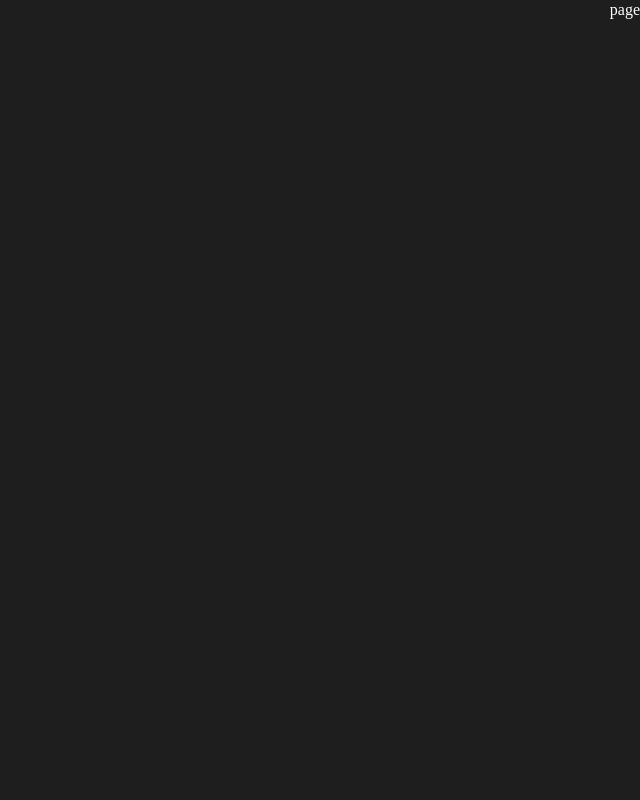
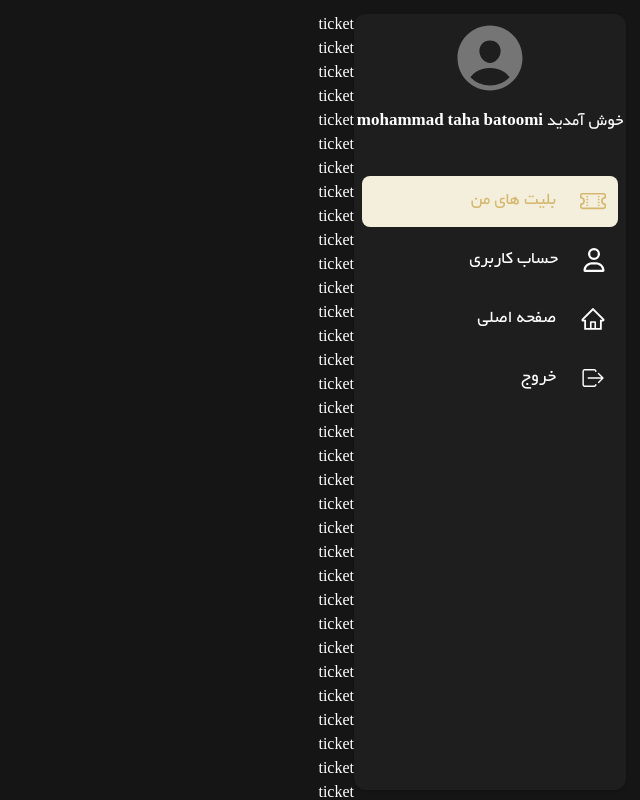
Before and after one commit to MohammadTahaBatoomi/rayyan, a Next.js app: page /dashboard/ticket in a window 1280 px wide. Shown: the top 800 px of the page, without its empty margins (640-1280 px from the left). Built offline with nearby package versions, Linux system fonts and the light colour scheme.

Commit message:
code & config sidebar-dashboard

```diff
--- a/src/app/dashboard/layout.tsx
+++ b/src/app/dashboard/layout.tsx
@@ -1,13 +1,21 @@
-// components/Layout.tsx or app/layout.tsx if using App Router
+'use client'
 
-type LayoutProps = {
-    children: React.ReactNode;
-  };
+import Sidebar from '@/components/dashboard/sidebar'
+import { usePathname } from 'next/navigation'
+import { ReactNode } from 'react'
 
-  export default function Layout({ children }: LayoutProps) {
-    return (
-      <main>
-        {children}
-      </main>
-    );
-  }
+const DashboardLayout = ({ children }: { children: ReactNode }) => {
+  const pathname = usePathname()
+
+  // فقط زمانی که مسیر دقیقا /dashboard نیست، سایدبار نشون داده بشه
+  const showSidebar = pathname !== '/dashboard'
+
+  return (
+    <div className="flex bg-[#151515] p-3.5 overflow-none">
+      {showSidebar && <Sidebar />}
+      <div className="flex-1">{children}</div>
+    </div>
+  )
+}
+
+export default DashboardLayout
--- a/src/app/dashboard/page.tsx
+++ b/src/app/dashboard/page.tsx
@@ -1,9 +1,9 @@
-"use client";
+'use client'
 
-import { useRouter } from "next/navigation"; // تغییر این خط
-import React, { useState, useEffect } from "react";
+import { useRouter } from "next/navigation";
+import { useEffect, useState } from "react";
 
-const Page: React.FC = () => {
+const Page = () => {
   const [loading, setLoading] = useState(true);
   const router = useRouter();
 
@@ -12,13 +12,11 @@ const Page: React.FC = () => {
       setLoading(false);
       router.push("/dashboard/ticket");
     }, 2000);
-
     return () => clearTimeout(timer);
   }, [router]);
 
-  if (loading) {
   return (
-      <div className="flex flex-col items-center justify-center h-screen bg-[#151515]">
+    <div className="flex flex-col items-center justify-center h-screen bg-[#151515] text-white">
       <img
         src="/images/landing/loading.ac091c47a714fb287b8c.png"
         alt="Loading..."
@@ -27,9 +25,6 @@ const Page: React.FC = () => {
       <p className="text-lg"> موسسه فرهنگی هنری رَیّان</p>
     </div>
   );
-  }
-
-  return null; // در غیر این صورت، می‌توانید چیزی را برگردانید
 };
 
 export default Page;
--- a/src/app/dashboard/ticket/page.tsx
+++ b/src/app/dashboard/ticket/page.tsx
@@ -1,8 +1,11 @@
-import React from 'react'
+import React, { Fragment } from 'react'
+import Ticket from '@/components/dashboard/ticket'
 
 function page() {
   return (
-    <div>page</div>
+    <Fragment>
+      <Ticket />
+    </Fragment>
   )
 }
 
--- a/src/app/styles/globals.css
+++ b/src/app/styles/globals.css
@@ -30,4 +30,6 @@ body {
   padding: 0;
   margin: 0;
   box-sizing: border-box;
+  width: 100%;
+  height: 100%;
 }
--- /dev/null
+++ b/src/components/alert/loguot.tsx
@@ -0,0 +1,9 @@
+import React from 'react'
+
+function loguot() {
+  return (
+    <div>loguot</div>
+  )
+}
+
+export default loguot
--- /dev/null
+++ b/src/components/dashboard/sidebar.tsx
@@ -0,0 +1,180 @@
+import React, { useState, useEffect } from "react";
+import { motion, AnimatePresence } from "framer-motion";
+import { IoPersonCircle } from "react-icons/io5";
+import { FaRegUser } from "react-icons/fa6";
+import { AiOutlineHome } from "react-icons/ai";
+import { IoIosLogOut } from "react-icons/io";
+import { BsTicketPerforated } from "react-icons/bs";
+import Link from "next/link";
+import { usePathname } from "next/navigation";
+
+const desktopVariants = {
+  hidden: { x: -300, opacity: 0 },
+  visible: { x: 0, opacity: 1, transition: { duration: 0.5 } },
+  exit: { x: -300, opacity: 0, transition: { duration: 0.3 } },
+};
+
+const mobileVariants = {
+  hidden: { y: 100, opacity: 0 },
+  visible: { y: 0, opacity: 1, transition: { duration: 0.5 } },
+  exit: { y: 100, opacity: 0, transition: { duration: 0.3 } },
+};
+
+function Sidebar() {
+  const pathname = usePathname();
+
+  const [isMobile, setIsMobile] = useState(false);
+
+  useEffect(() => {
+    function checkMobile() {
+      setIsMobile(window.innerWidth <= 768);
+    }
+    checkMobile();
+
+    window.addEventListener("resize", checkMobile);
+    return () => window.removeEventListener("resize", checkMobile);
+  }, []);
+
+  const isTicketsActive = pathname?.startsWith("/dashboard/ticket");
+  const isAccountActive = pathname?.startsWith("/dashboard/profile");
+  const isHomeActive = pathname === "/";
+
+  return (
+    <>
+      <AnimatePresence mode="wait">
+        {!isMobile ? (
+          <motion.div
+            key="desktopSidebar"
+            initial="hidden"
+            animate="visible"
+            exit="exit"
+            variants={desktopVariants}
+            className="w-68 h-[97vh] bg-[var(--color-black)] shadow-sm rounded-xl"
+          >
+            <div className="flex justify-center items-center pt-1">
+              <IoPersonCircle className="w-20 h-20 text-[#757575]" />
+            </div>
+            <p className="text-center text-[17px] mt-3 font-bold">
+              خوش آمدید <span>mohammad taha batoomi</span>
+            </p>
+            <ul className="mt-10 px-2">
+              <Link href="/dashboard/ticket">
+                <li
+                  className={`flex items-center justify-start gap-6 text-[18px] font-bold mb-2 cursor-pointer p-3 rounded-lg ${
+                    isTicketsActive
+                      ? "text-[var(--color-yellow)] bg-[#f4efdc]"
+                      : ""
+                  }`}
+                >
+                  <BsTicketPerforated className="text-[26px]" />
+                  بلیت های من
+                </li>
+              </Link>
+              <Link href="/dashboard/profile">
+                <li
+                  className={`flex items-center justify-start gap-6 text-[18px] font-bold mb-2 cursor-pointer p-3 rounded-lg ${
+                    isAccountActive
+                      ? "text-[var(--color-yellow)] bg-[#f4efdc]"
+                      : ""
+                  }`}
+                >
+                  <FaRegUser className="text-[24px]" />
+                  حساب کاربری
+                </li>
+              </Link>
+              <Link href="/">
+                <li className="flex items-center justify-start gap-6 text-[18px] font-bold mb-2 cursor-pointer p-3 rounded-lg">
+                  <AiOutlineHome className="text-[26px]" />
+                  صفحه اصلی
+                </li>
+              </Link>
+              <li className="flex items-center justify-start gap-6 text-[18px] font-bold mb-2 cursor-pointer p-3 rounded-lg">
+                <IoIosLogOut className="text-[26px]" />
+                خروج
+              </li>
+            </ul>
+          </motion.div>
+        ) : (
+          <>
+            <motion.div
+              key="mobileProfile"
+              initial={{ y: -100, opacity: 0 }}
+              animate={{ y: 0, opacity: 1 }}
+              exit={{ y: -100, opacity: 0 }}
+              className="fixed top-4 left-3 right-3 bg-[var(--color-black)] rounded-xl py-2 px-4 z-50"
+            >
+              <div className="flex items-center justify-between">
+                <div className="flex items-center gap-2">
+                  <IoPersonCircle className="w-8 h-8 text-[#757575]" />
+                  <span className="text-[13px] font-bold text-white"><span>mohammad taha batoomi</span> خوش آمدید</span>
+                </div>
+                <Link href="/" className="flex items-center">
+                  <AiOutlineHome className="text-xl text-[#757575]" />
+                </Link>
+              </div>
+            </motion.div>
+            <motion.div
+              key="mobileSidebar"
+              initial="hidden"
+              animate="visible"
+              exit="exit"
+              variants={mobileVariants}
+              className="fixed bottom-4 left-3 right-3 bg-[var(--color-black)] rounded-xl flex justify-around items-center h-14 z-50"
+            >
+              <Link
+                href="/dashboard/ticket"
+                className="flex flex-col items-center justify-center text-[14px]"
+              >
+                <BsTicketPerforated
+                  className={`text-2xl mb-1 ${
+                    isTicketsActive
+                      ? "text-[var(--color-yellow)]"
+                      : "text-[#757575]"
+                  }`}
+                />
+                <span
+                  className={
+                    isTicketsActive
+                      ? "text-[var(--color-yellow)]"
+                      : "text-[#757575]"
+                  }
+                >
+                </span>
+              </Link>
+              <Link
+                href="/dashboard/profile"
+                className="flex flex-col items-center justify-center text-[14px]"
+              >
+                <FaRegUser
+                  className={`text-2xl mb-1 ${
+                    isAccountActive
+                      ? "text-[var(--color-yellow)]"
+                      : "text-[#757575]"
+                  }`}
+                />
+                <span
+                  className={
+                    isAccountActive
+                      ? "text-[var(--color-yellow)]"
+                      : "text-[#757575]"
+                  }
+                >
+                </span>
+              </Link>
+              <button
+                className="flex flex-col items-center justify-center text-[#757575] text-[14px]"
+                onClick={() => {
+                  alert("خروج انجام شد");
+                }}
+              >
+                <IoIosLogOut className="text-2xl mb-1" />
+              </button>
+            </motion.div>
+          </>
+        )}
+      </AnimatePresence>
+    </>
+  );
+}
+
+export default Sidebar;
--- a/src/components/dashboard/ticket.tsx
+++ b/src/components/dashboard/ticket.tsx
@@ -1,9 +1,48 @@
 import React from 'react'
 
 function ticket() {
-  return (
-    <div>ticket</div>
-  )
+  return <>
+
+  <div>ticket</div>
+  <div>ticket</div>
+  <div>ticket</div>
+  <div>ticket</div>
+  <div>ticket</div>
+  <div>ticket</div>
+  <div>ticket</div>
+  <div>ticket</div>
+  <div>ticket</div>
+  <div>ticket</div>
+  <div>ticket</div>
+  <div>ticket</div>
+  <div>ticket</div>
+  <div>ticket</div>
+  <div>ticket</div>
+  <div>ticket</div>
+  <div>ticket</div>
+  <div>ticket</div>
+  <div>ticket</div>
+  <div>ticket</div>
+  <div>ticket</div>
+  <div>ticket</div>
+  <div>ticket</div>
+  <div>ticket</div>
+  <div>ticket</div>
+  <div>ticket</div>  <div>ticket</div>
+  <div>ticket</div>
+  <div>ticket</div>
+  <div>ticket</div>
+  <div>ticket</div>  <div>ticket</div>
+  <div>ticket</div>
+  <div>ticket</div>
+  <div>ticket</div>
+  <div>ticket</div>
+  <div>ticket</div>
+  <div>ticket</div>
+  <div>ticket</div>
+
+  </>
+
 }
 
 export default ticket
--- a/src/components/landing/hero-section.tsx
+++ b/src/components/landing/hero-section.tsx
@@ -1,5 +1,5 @@
 import Link from "next/link";
-import Landinglogin from "../login/personalInfo";
+import Landinglogin from "../alert/personalInfo";
 import { useState } from "react";
 
 export default function Home() {
--- a/src/components/ui/shared-footer.tsx
+++ b/src/components/ui/shared-footer.tsx
@@ -106,7 +106,7 @@ export default function Footer() {
             />
             <button
               type="submit"
-              className="bg-[var(--color-yellow)]  font-bold text-[#252525] px-6 py-2 rounded cursor-pointer"
+              className="bg-[var(--color-yellow)] font-bold text-[#252525] px-6 py-2 rounded cursor-pointer"
             >
               ارسال
             </button>
```
Also changed, not shown: src/components/alert/landing-login-phone.tsx (renamed from src/components/login/landing-login-phone.tsx), src/components/alert/personalInfo.tsx (renamed from src/components/login/personalInfo.tsx). Lines whose indentation alone changed are shown as unchanged.
